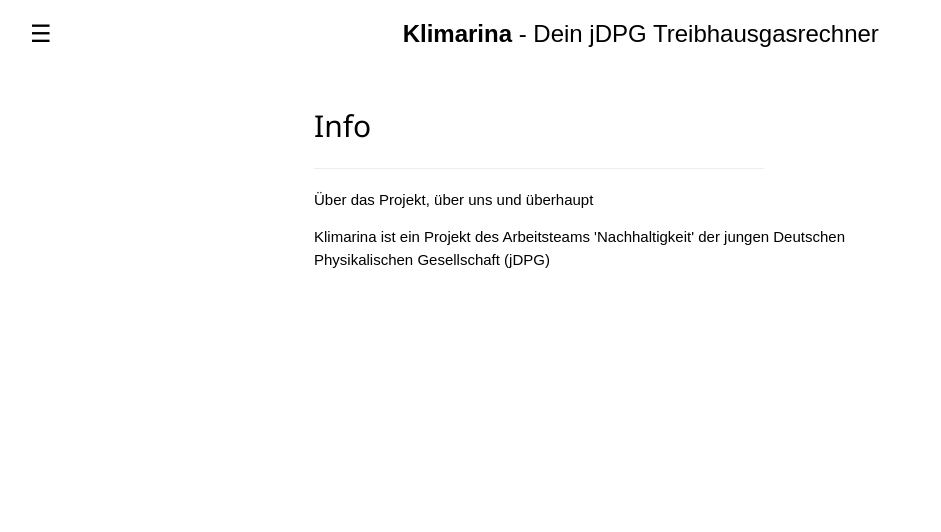
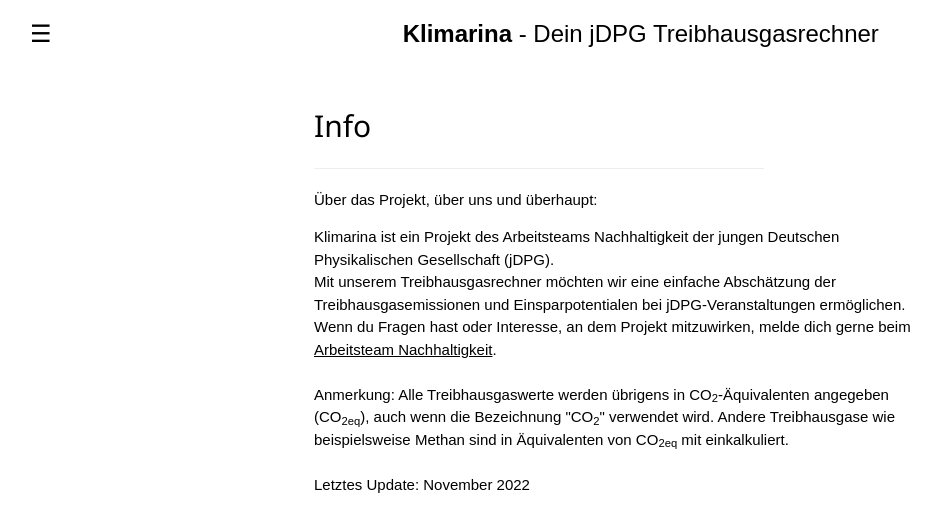
Before and after one commit to Kuhkaefer/Thg-Rechner, a Django app: page /info in a window 1280 px wide. Shown: the top 532 px of the page, without its empty margins (26-967 px from the left). Run offline with Django 3.2, Linux system fonts and the light colour scheme.

Commit message:
update for page description

```diff
--- a/rechner/templates/rechner/simple_page.html
+++ b/rechner/templates/rechner/simple_page.html
@@ -1,21 +1,30 @@
 {% extends 'rechner/base.html' %}
 
 {% block title %}
+{% autoescape off%}
 {{page_name}}
+{% endautoescape %}
 {% endblock %}
 
 
 {% block header %}
+{% autoescape off%}
     {{page_header}}
+    {% endautoescape %}
 {% endblock %}
 
 
 {% block description %}
+{% autoescape off%}
 <p> {{page_description}} </p>
+{% endautoescape %}
 {% endblock %}
 
 {% block content %}
+
+{% autoescape off%}
 <p> {{page_content}} </p>
+{% endautoescape %}
 
 {% endblock %}
 
--- a/rechner/views.py
+++ b/rechner/views.py
@@ -54,7 +54,7 @@ def index(request):
     # create context
     context = {
         'page_name':'Klimarina',
-        'page_header':'CO<sub>2</sub> Rechner',
+        'page_header':'CO<sub>2</sub>-Rechner',
         'page_text':"Wähle ein Veranstaltungsformat als Vorlage:",
         'event_templates':EventTemplate.objects.all(),
         'button_link':'/rechner',
--- a/thg-webapp/views.py
+++ b/thg-webapp/views.py
@@ -5,7 +5,7 @@ from django.http import HttpResponse
 def home(request):
     context = {
         'page_name':'Klimarina',
-        'page_header':'Klimarina - CO2 Rechner für die jDPG',
+        'page_header':'Klimarina: Der CO<sub>2</sub>-Rechner für die jDPG',
         'page_description':'Berechne die CO2-Emissionen, die für deine jDPG-Veranstaltung anfallen:',
         'button_link':'rechner',
         'button_text':'Zum Rechner'
@@ -16,12 +16,23 @@ def home(request):
 
 def info(request):
 
-    content = "Klimarina ist ein Projekt des Arbeitsteams 'Nachhaltigkeit' der jungen Deutschen Physikalischen Gesellschaft (jDPG)"
+    content = 'Klimarina ist ein Projekt des Arbeitsteams Nachhaltigkeit der jungen Deutschen \
+                Physikalischen Gesellschaft (jDPG).<br>Mit unserem Treibhausgasrechner möchten wir eine \
+                einfache Abschätzung der Treibhausgasemissionen und Einsparpotentialen bei \
+                jDPG-Veranstaltungen ermöglichen.\
+                Wenn du Fragen hast oder Interesse, an dem Projekt mitzuwirken, melde dich gerne \
+                beim <a href = "https://www.dpg-physik.de/vereinigungen/fachuebergreifend/ak/akjdpg/\
+                wir/arbeitsteams/nachhaltigkeit/nachhaltigkeit">Arbeitsteam Nachhaltigkeit</a>.\
+                <br><br>Anmerkung: Alle Treibhausgaswerte werden übrigens in CO<sub>2</sub>-Äquivalenten angegeben \
+                (CO<sub>2eq</sub>), auch wenn die Bezeichnung "CO<sub>2</sub>" verwendet wird.\
+                 Andere Treibhausgase wie beispielsweise Methan sind in \
+                Äquivalenten von CO<sub>2eq</sub> mit einkalkuliert.\
+                <br><br>Letztes Update: November 2022'
 
     context = {
         'page_name':'Klimarina - Info',
         'page_header':'Info',
-        'page_description':'Über das Projekt, über uns und überhaupt',
+        'page_description':'Über das Projekt, über uns und überhaupt:',
         'page_content':content,
         }
 
```
